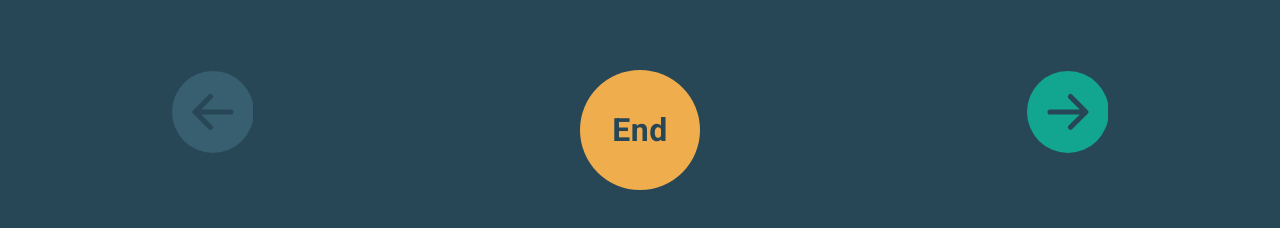
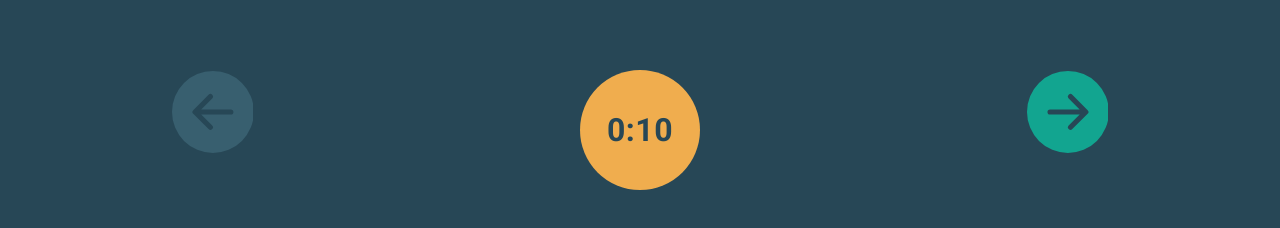
Before and after one commit to sashakojadinovic/reactizz, a React (Create React App) app: page / in a window 1280 px wide. Shown: the part 460-688 px from the top of the page. Built offline with nearby package versions, Linux system fonts and the light colour scheme.

Commit message:
QuestionNavigation added as a separate component

```diff
--- a/src/App.css
+++ b/src/App.css
@@ -18,6 +18,7 @@ body {
   height: 100%;
 }
 .container {
+  position:relative;
   margin: 0 auto;
   height: 100%;
 }
--- a/src/App.js
+++ b/src/App.js
@@ -1,7 +1,6 @@
-
 import React, { useState, useEffect } from 'react';
-import { SwitchTransition, CSSTransition } from "react-transition-group";
 import Question from './components/Question';
+import QuestionNavigation from './components/QuestionNavigation';
 import './App.css';
 function App() {
   console.log("APP RENDERED");
@@ -31,10 +30,6 @@ function App() {
       });
   }, []);
 
-  useEffect(() => {
-    //console.log("questionData Updated!!!");
-    //initResponses();
-  }, [questionData]);
   function changeQuestion(step) {
     if (questionNumber + step >= 0 && questionNumber + step < questionData.length) {
       setQuestionNumber(questionNumber + step);
@@ -53,28 +48,23 @@ function App() {
 
     });
     setScore(score);
-    //console.log(score);
-
   }
   if (questionData) {
     return (
-      <SwitchTransition>
-        <CSSTransition key={questionNumber} timeout={250} classNames="fade" >
-
-
 
           <div className="container">
             <Question question={questionData[questionNumber]}
               questionNumber = {questionNumber+1}
               lastQuestion ={questionData.length}
-              changeQuestion={changeQuestion}
               updateResponses={updateResponses}
               score={score}
               finish={finish} />
+            <QuestionNavigation questionNumber = {questionNumber+1}
+             lastQuestion ={questionData.length}
+             changeQuestion={changeQuestion} />
 
           </div>
-        </CSSTransition>
-      </SwitchTransition>
+
     )
   }
   else {
--- a/src/components/Clock.js
+++ b/src/components/Clock.js
@@ -1,22 +1,22 @@
-import {useState, useEffect} from 'react';
+import { useState, useEffect } from 'react';
 function Clock() {
     console.log("CLOCK RENDERED");
-    const [time, changeTime] = useState(5);
+    const [time, changeTime] = useState(15);
     useEffect(() => {
-        if(time>0){
-            const intervalID = setTimeout(()=>changeTime(time-1),1000);
-            return ()=> clearInterval(intervalID);
+        if (time > 0) {
+            const intervalID = setTimeout(() => changeTime(time - 1), 1000);
+            return () => clearInterval(intervalID);
         }
 
 
     });
-    function formatTime(t){
-        if(t<1){
+    function formatTime(t) {
+        if (t < 1) {
             console.log("END");
             return "End";
         }
-        const secs = time%60>9?time%60:"0"+time%60;
-        const min = (time-secs)/60;
+        const secs = time % 60 > 9 ? time % 60 : "0" + time % 60;
+        const min = (time - secs) / 60;
         return `${min}:${secs}`;
     }
     return (
--- a/src/components/Question.js
+++ b/src/components/Question.js
@@ -1,25 +1,16 @@
-import {useState}  from 'react';
 import Answer from './Answer';
-import Modal from './Modal';
 import Swipe from './Swipe';
-import Clock from './Clock';
-import {ArrowLeftCircleFill, ArrowRightCircleFill} from 'react-bootstrap-icons';
+import { SwitchTransition, CSSTransition } from "react-transition-group";
 function Question(props) {
     console.log("Question RENDERED");
-    const [modal, setModal] =  useState(false);
     const loadedQuestion = props.question ? props.question.answers : [];
 
-    function closeModal(confirmed){
-        setModal(false);
-        if(confirmed){
-            props.finish();
-        }
-    }
     Swipe(document.querySelector('#root'), props.changeQuestion);
+
     return (
-
+        <SwitchTransition>
+            <CSSTransition key={props.questionNumber} timeout={250} classNames="fade" >
                 <div className="question-container">
-            {modal?<Modal closeModal={closeModal} message={"Da li želiš da završiš test i pošalješ svoje odgovore?"} />:''}
                     <div>
                         <h2 className="question-number center">{props.questionNumber}/{props.lastQuestion}</h2>
                         <p className="question-text">{props.question.question_text}</p></div>
@@ -29,24 +20,13 @@ function Question(props) {
                             id={index}
                             answer={a}
                             updateResponses={props.updateResponses}
-                finished={props.score?true:false}
+                            finished={props.score ? true : false}
                             key={index}
                         />)}
-
-
-
                     </div>
-            <div className="row question-nav">
-                <button disabled={props.questionNumber<2} onClick={() => props.changeQuestion(-1)}
-                    className="btn nav-btn block"><ArrowLeftCircleFill className="question-nav-icon" /></button>
-                <button onClick={()=>setModal(true)} className={`btn finish-btn ${props.score?"green score-btn":"yellow"}`} >{props.score?props.score:<Clock />}</button>
-                <button disabled={props.questionNumber>props.lastQuestion-1} onClick={() => props.changeQuestion(1)} className="btn nav-btn block"> <ArrowRightCircleFill className="question-nav-icon" /></button>
                 </div>
-
-        </div>
-
-
-
+            </CSSTransition>
+        </SwitchTransition>
     );
 };
 export default Question;
--- /dev/null
+++ b/src/components/QuestionNavigation.js
@@ -0,0 +1,27 @@
+import { ArrowLeftCircleFill, ArrowRightCircleFill } from 'react-bootstrap-icons';
+import { useState } from 'react';
+import Clock from './Clock';
+import Modal from './Modal';
+
+function QuestionNavigation(props) {
+    const [questionNumber, setQuestionNumber] = useState(0);
+    const [modal, setModal] = useState(false);
+    function closeModal(confirmed) {
+        setModal(false);
+        if (confirmed) {
+            props.finish();
+        }
+    }
+    return (
+        <div className="row question-nav">
+            {modal ? <Modal closeModal={closeModal} message={"Da li želiš da završiš test i pošalješ svoje odgovore?"} /> : ''}
+
+            <button disabled={props.questionNumber < 2} onClick={() => props.changeQuestion(-1)}
+                className="btn nav-btn block"><ArrowLeftCircleFill className="question-nav-icon" /></button>
+            <button onClick={() => setModal(true)} className={`btn finish-btn ${props.score ? "green score-btn" : "yellow"}`} >{props.score ? props.score : <Clock />}</button>
+            <button disabled={props.questionNumber > props.lastQuestion - 1} onClick={() => props.changeQuestion(1)} className="btn nav-btn block"> <ArrowRightCircleFill className="question-nav-icon" /></button>
+        </div>
+    );
+};
+
+export default QuestionNavigation;
```
Lines whose indentation alone changed are shown as unchanged.
